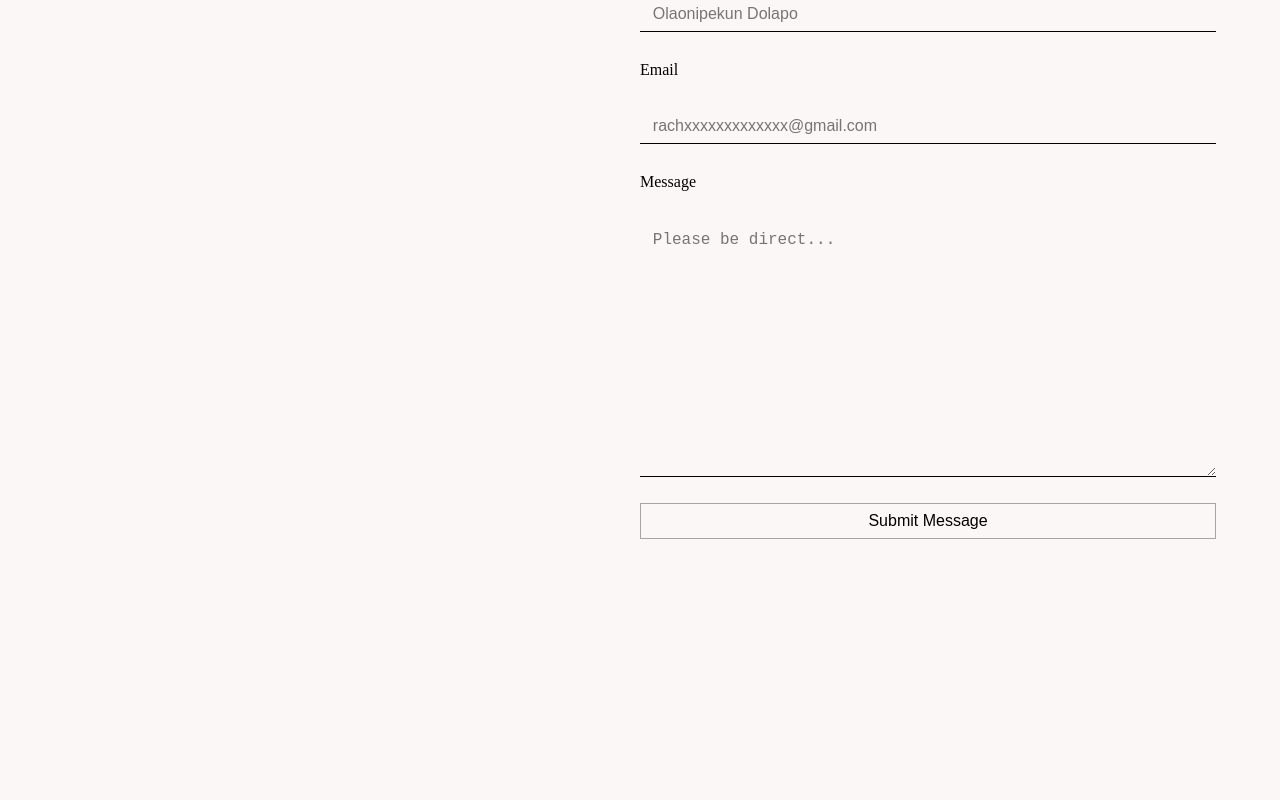
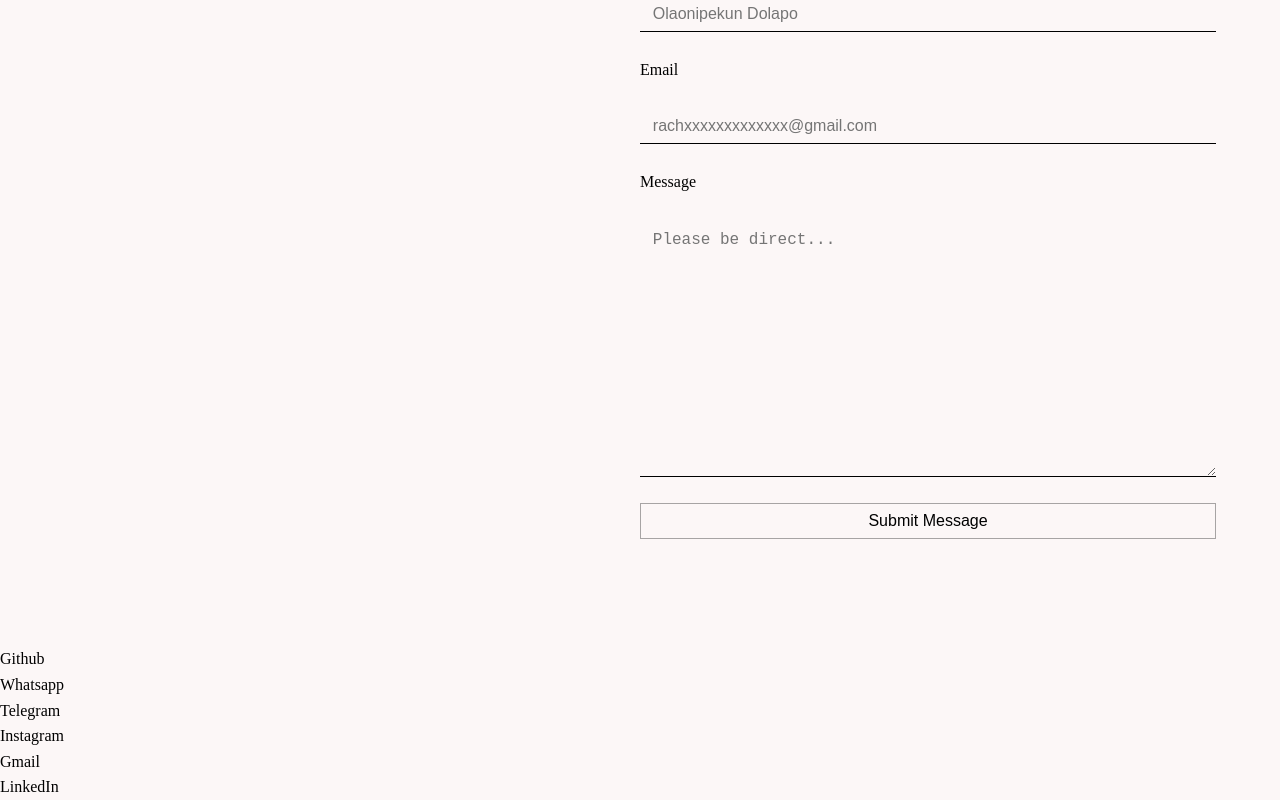
Before and after one commit to Lovethrech/my-main-portfolio, a Vue app: page / in a window 1280 px wide. Shown: the part 2485-3285 px from the top of the page. Before the commit the page ends 3131 px from the top, so only its background shows below. Built offline with nearby package versions, Linux system fonts and the light colour scheme.

Commit message:
working on the footer components.

```diff
--- a/src/components/footer/FooterIcon.vue
+++ b/src/components/footer/FooterIcon.vue
@@ -1,8 +1,15 @@
+<script setup>
+import { defineProps } from 'vue';
+
+const {FooterLinkItems}=defineProps(['FooterLinkItems']);
+</script>
+
+
 <template>
-    <div class="footer-icon-ctn">
-        <RouterLink to="/">
+    <div class="footer-icon-ctn" v-for="FooterLinkItem in FooterLinkItems" :key="FooterLinkItem.id">
+        <RouterLink :to="FooterLinkItem.iconLink">
             <div class="footer-icon">
-
+                {{ FooterLinkItem.name }}
             </div>
         </RouterLink>
     </div>
--- a/src/components/footer/FooterMain.vue
+++ b/src/components/footer/FooterMain.vue
@@ -6,7 +6,7 @@ import FooterIcon from './FooterIcon.vue';
 <template>
     <footer class="main-footer">
         <div class="main-footer">
-            <FooterIcon/>
+            <FooterIcon :FooterLinkItems="FooterLinkItems"/>
         </div>
     </footer>
 </template>
```
